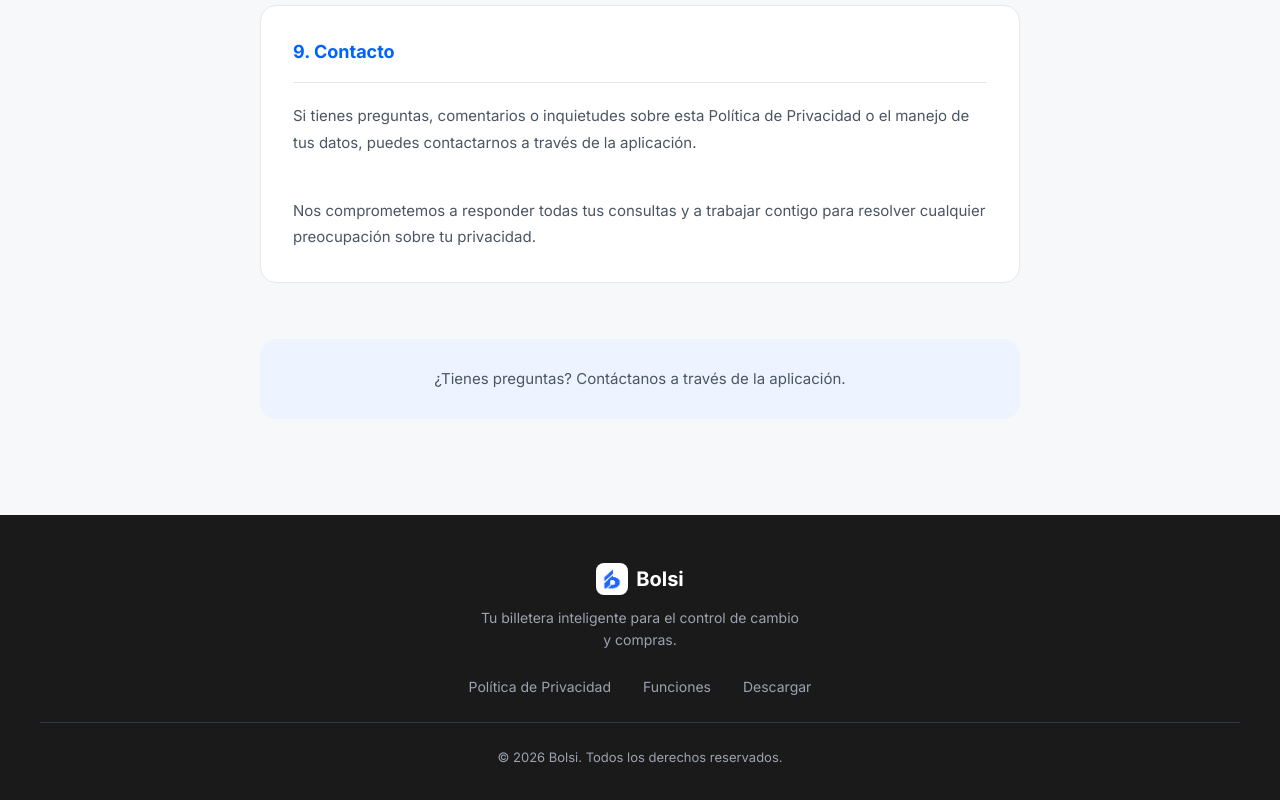
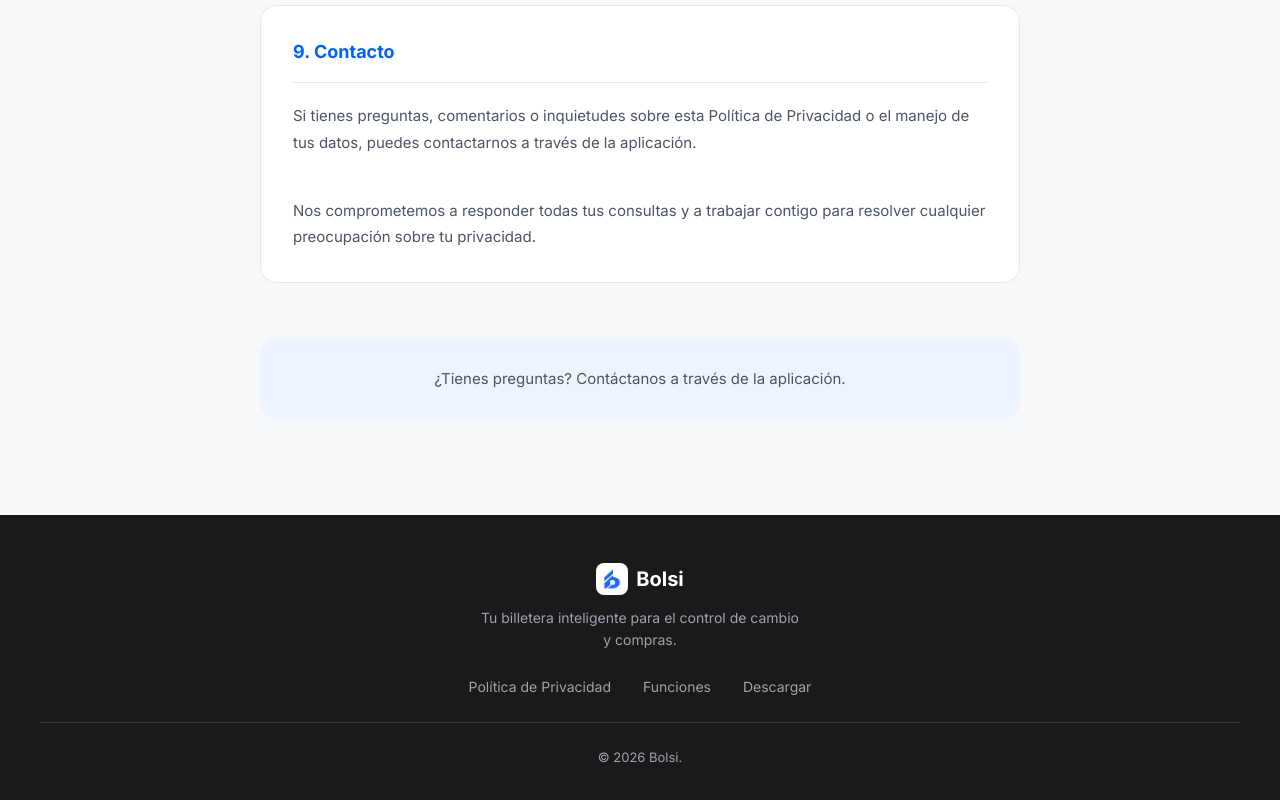
Before and after one commit to gibercode/bolsi-web, a React (Vite) app: page /privacy in a window 1280 px wide. Shown: the part 4027-4827 px from the top of the page. Built offline with nearby package versions, Linux system fonts and the light colour scheme.

Commit message:
chore: remove "Todos los derechos reservados" from footer
Co-Authored-By: Claude Sonnet 4.6 <noreply@anthropic.com>

```diff
--- a/src/components/Footer.tsx
+++ b/src/components/Footer.tsx
@@ -19,7 +19,7 @@ export default function Footer() {
           <a href="#features" className={styles.link}>Funciones</a>
           <a href="#download" className={styles.link}>Descargar</a>
         </div>
-        <p className={styles.copy}>© {new Date().getFullYear()} Bolsi. Todos los derechos reservados.</p>
+        <p className={styles.copy}>© {new Date().getFullYear()} Bolsi.</p>
       </div>
     </footer>
   )
```
